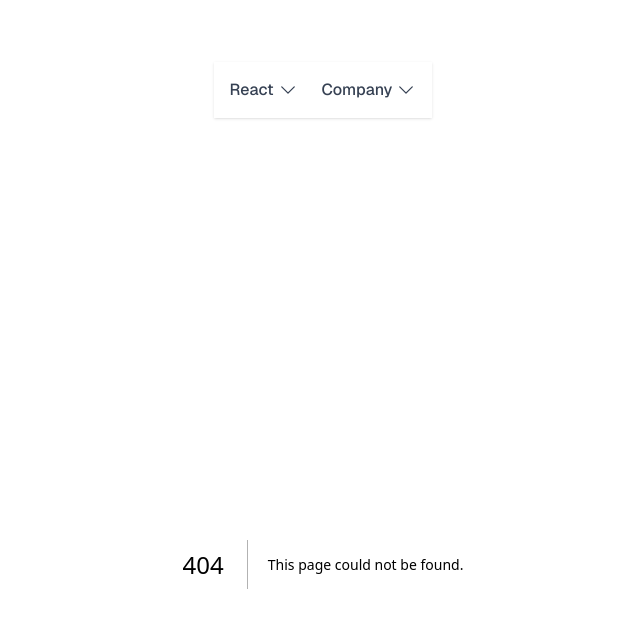
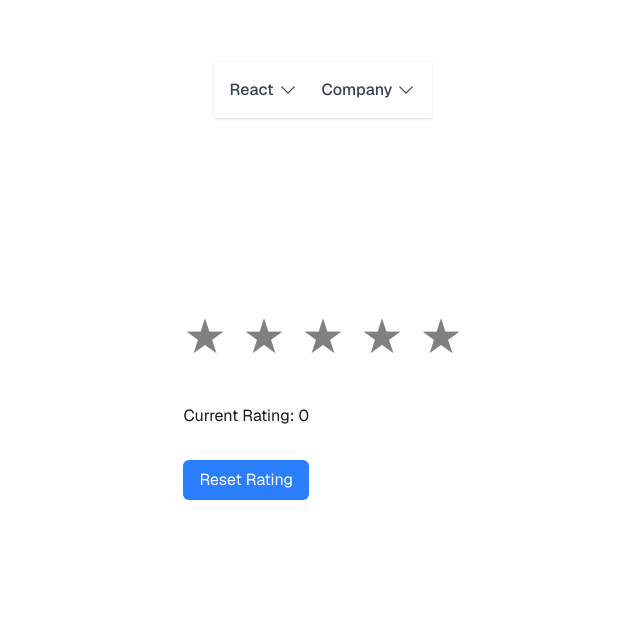
Before and after one commit to khanasif13/next-react-problem-statement, a Next.js app: page /pages/StarRatingDemo in a window 1280 px wide. Before the commit this address had no page. Shown: the top 628 px of the page, without its empty margins (317-957 px from the left). Built offline with nearby package versions, Linux system fonts and the light colour scheme.

Commit message:
Star Rating Program For Demo

```diff
--- a/src/app/components/MegaMenu.js
+++ b/src/app/components/MegaMenu.js
@@ -16,7 +16,8 @@ const menuData = [
       { label: 'Custom Hook', href: '/pages/CustomHookDemo' },
       { label: 'Debounce Search', href: '/pages/DebounceSearchDemo' },
       { label: 'Dice Problem', href: '/pages/DiceDemo' },
-      { label: 'Carousel', href: '/pages/CarouselDemo'}
+      { label: 'Carousel', href: '/pages/CarouselDemo'},
+      { label: 'Star Rating', href: '/pages/StarRatingDemo'}
     ],
   },
   {
--- /dev/null
+++ b/src/app/components/StartRating.js
@@ -0,0 +1,22 @@
+"use client";
+import React, { useState } from "react";
+
+const StarRating = () => {
+    const [rating,setRating] = useState(0);
+    return (
+        <>
+            <div className="flex gap-4">
+                {[1,2,3,4,5]?.map((star,index) => (
+                    <span className={star <= rating ? "star gold" : "star gray" } onClick={() => setRating(star)} key={index}>&#9733; </span>
+                ))}
+            </div>
+            <div>
+                Current Rating: {rating}
+            </div>
+            <button className="px-4 py-2 rounded-md text-white bg-blue-500 hover:bg-blue-600" onClick={() => setRating(0)}> Reset Rating </button>
+        </>
+
+    );
+}
+
+export default StarRating;
--- a/src/app/globals.css
+++ b/src/app/globals.css
@@ -28,3 +28,19 @@ body {
 button {
   cursor: pointer;
 }
+
+.star {
+  font-size: 48px;
+  cursor: pointer;
+  &:hover {
+    color: yellow;
+  }
+}
+
+.gold {
+    color: yellow;
+}
+
+.gray {
+    color: gray;
+}
--- /dev/null
+++ b/src/app/pages/StarRatingDemo/page.js
@@ -0,0 +1,9 @@
+import StarRating from "@/app/components/StartRating";
+
+const StarRatingDemo = () => {
+    return (
+        <StarRating />
+    )
+}
+
+export default StarRatingDemo;
```
